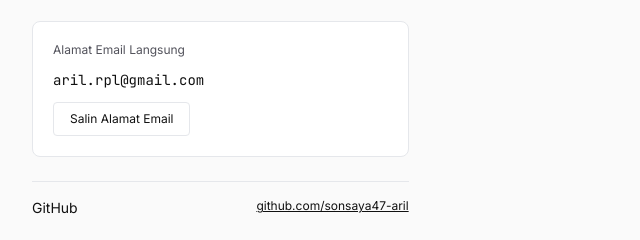
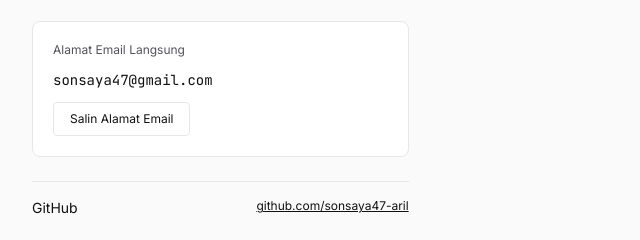
Before and after one commit to sonsaya47-aril/portfolio-Aril, a plain HTML site: page index.html in a window 1280 px wide. Shown: the part 2232-2472 px from the top of the page, 128-768 px from the left. Drawn offline with nearby package versions, Linux system fonts and the light colour scheme.

Commit message:
Update index.html

```diff
--- a/index.html
+++ b/index.html
@@ -440,7 +440,7 @@
           </p>
 
           <p id="email-address" class="font-mono text-sm">
-            aril.rpl@gmail.com
+            sonsaya47@gmail.com
           </p>
 
           <button id="copy-email-btn"
```
